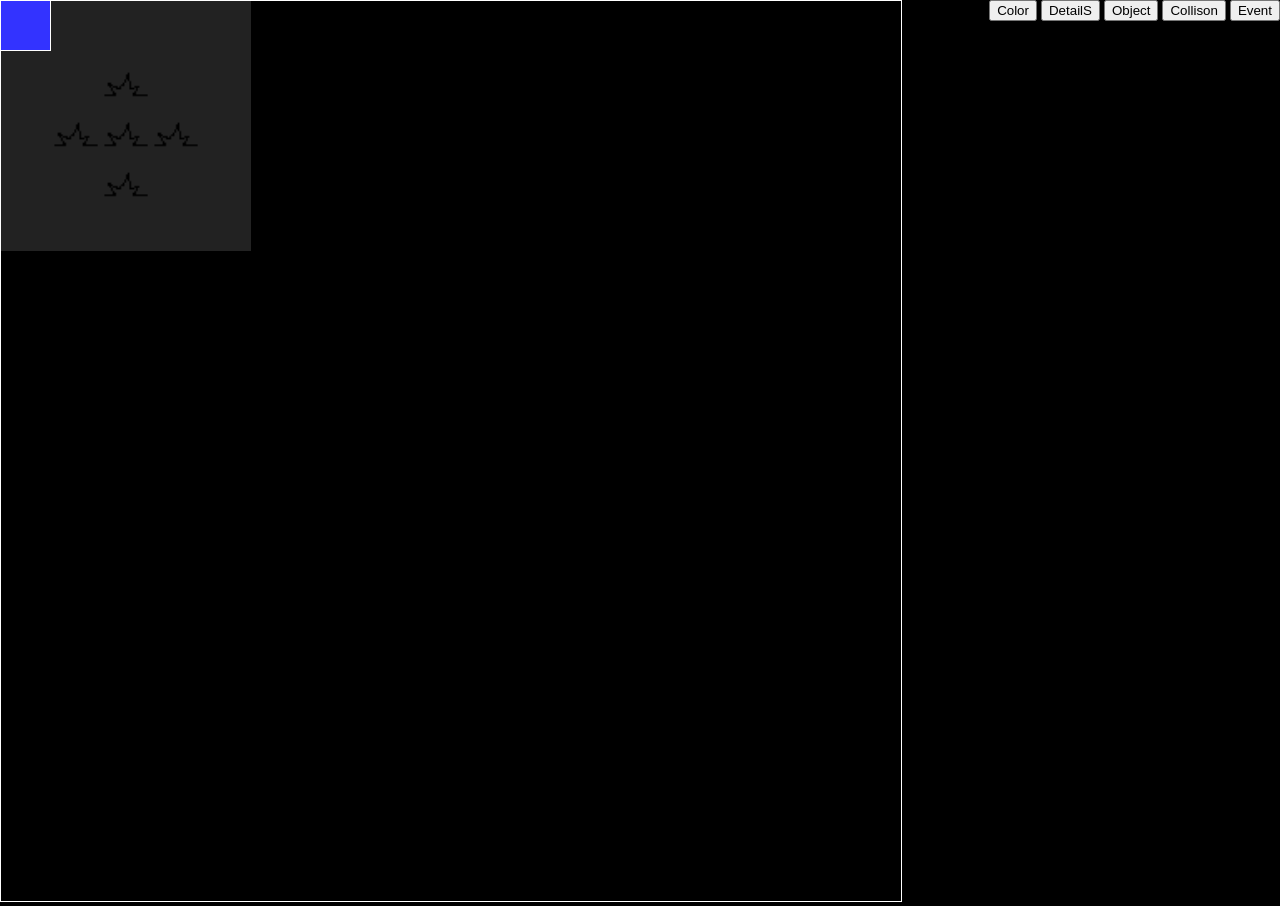
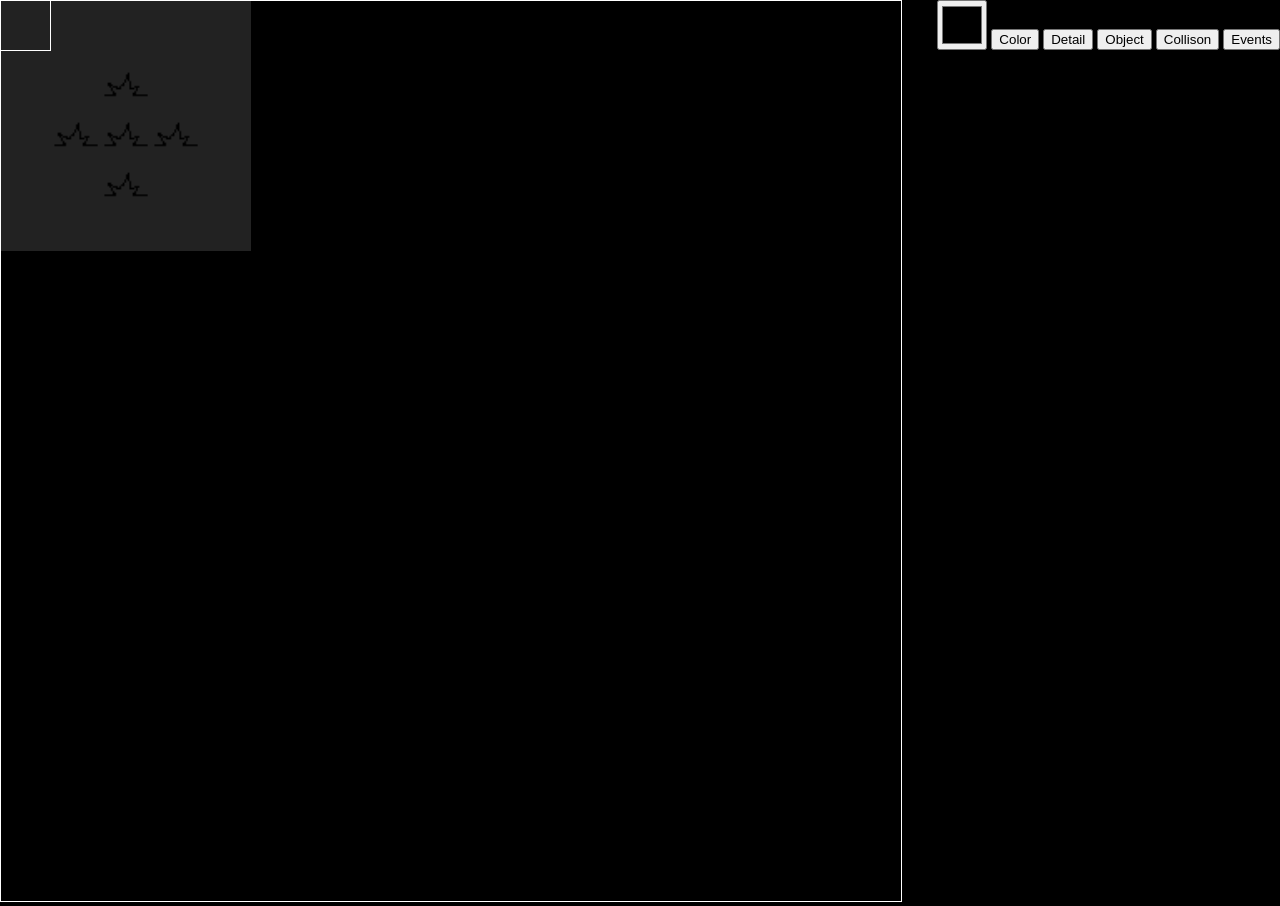
Before and after one commit to FelipeGomeees/mapmaker, a website built with webpack: page index.html in a window 1280 px wide. Both pictures are taken after a click on the element 25 px from the left and 25 px from the top of the page. Built offline with nearby package versions, Linux system fonts and the light colour scheme.

Commit message:
feat: class MapWrapper classe separada para o wrapper afim de abstrair a logica do index.html

```diff
--- a/index.html
+++ b/index.html
@@ -15,11 +15,12 @@
     <canvas id="map" width="900" height="900"></canvas>
     <div id="wrapper"></div>
     <div id="gui">
-        <button id="start">Color</button>
-        <button id="start">DetailS</button>
-        <button id="start">Object</button>
-        <button id="start">Collison</button>
-        <button id="start">Event</button>
+        <input id="input__color" type="color" class="tile">
+        <button id="gui_color">Color</button>
+        <button id="gui_detail">Detail</button>
+        <button id="gui_object">Object</button>
+        <button id="gui_collision">Collison</button>
+        <button id="gui_event">Events</button>
     </div>
 </body>
 </html>
--- /dev/null
+++ b/src/classes/MapWrapper.ts
@@ -0,0 +1,48 @@
+import { GameMap } from './GameMap'
+
+export class MapWrapper {
+    wrapper: HTMLElement;
+    map: GameMap;
+    isdown: Boolean;
+
+    private setup() {
+        this.wrapper.addEventListener("mousedown", (e) => {
+            e.preventDefault();
+            this.isdown = true;
+            console.log('is down');
+        })
+        this.wrapper.addEventListener("mouseup", (e) => {
+            this.isdown = false;
+            console.log('is up');
+        })
+        let x = 0;
+        let y = 0
+        for (let i = 0; i < (18 * 18); i++) {
+            const div = document.createElement("div");
+            div.id = `tile-${x}-${y}`;
+            div.draggable = false;
+            div.addEventListener("hover", (e) => {
+                if (e.target && this.isdown) {
+                    const colorInput = document.getElementById("input__color") as HTMLInputElement;
+                    const selectedId = (e.target as HTMLInputElement).id;
+                    this.map.paintColor(colorInput.value, Number(selectedId.split("-")[1]), Number(selectedId.split("-")[2]));
+                }
+            })
+            x++;
+            if (x === 18) {
+                y++;
+                x = 0;
+            }
+            this.wrapper.appendChild(div);
+        }
+    }
+
+
+    constructor(wrapper: HTMLElement, map: GameMap) {
+        this.map = map;
+        this.wrapper = wrapper;
+        this.isdown = false;
+
+        this.setup();
+    }
+}
--- a/src/index.ts
+++ b/src/index.ts
@@ -1,28 +1,12 @@
 import { GameMap } from "./classes/GameMap";
+import { MapWrapper } from "./classes/MapWrapper";
 import { testMap } from "./maps";
 
 window.onload = () => {
-    const wrapper = document.getElementById("wrapper");
-    if (wrapper) {
-        let x = 0;
-        let y = 0
-        for (let i = 0; i < (18 * 18); i++) {
-            const div = document.createElement("div");
-            div.id = `tile-${x}-${y}`;
-            div.addEventListener("click", (e) => {
-                if (e.target) {
-                    const selectedId = (e.target as HTMLInputElement).id;
-                    map.paintColor('#33f', Number(selectedId.split("-")[1]), Number(selectedId.split("-")[2]));
-                }
-            })
-            x++;
-            if (x === 18) {
-                y++;
-                x = 0;
-            }
-            wrapper.appendChild(div);
-        }
-    }
     const map = new GameMap(undefined, testMap);
     map.draw();
+    const wrapperEl = document.getElementById('wrapper');
+    if (wrapperEl) {
+        const wrapper = new MapWrapper(wrapperEl, map);
+    }
 }
```
